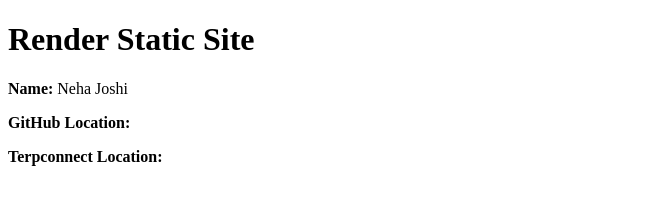
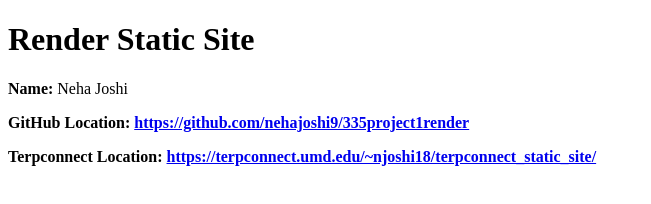
Before and after one commit to nehajoshi9/335project1render, a plain HTML site: page index.html in a window 1280 px wide. Shown: the whole page, without its empty margins (0-651 px from the left). Drawn offline with Linux system fonts and the light colour scheme.

Commit message:
added links

```diff
--- a/index.html
+++ b/index.html
@@ -8,7 +8,7 @@
 <body>
     <h1>Render Static Site</h1>
     <p><strong>Name:</strong> Neha Joshi</p>
-    <p><strong>GitHub Location:</strong></p>
-    <p><strong>Terpconnect Location:</strong> </p>
+    <p><strong>GitHub Location: <a href="https://github.com/nehajoshi9/335project1render">https://github.com/nehajoshi9/335project1render</a></strong></p>
+    <p><strong>Terpconnect Location: <a href="https://terpconnect.umd.edu/~njoshi18/terpconnect_static_site/">https://terpconnect.umd.edu/~njoshi18/terpconnect_static_site/</a></strong> </p>
 </body>
 </html>
```
